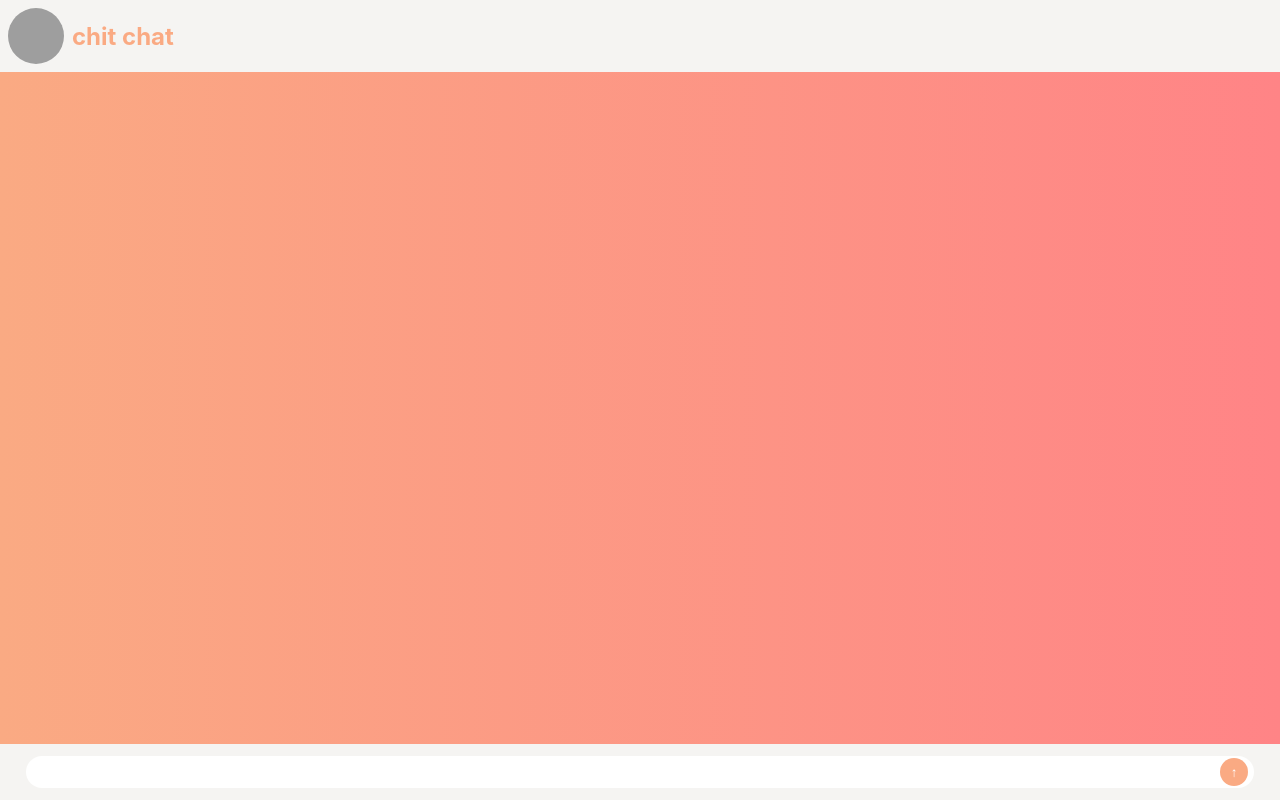
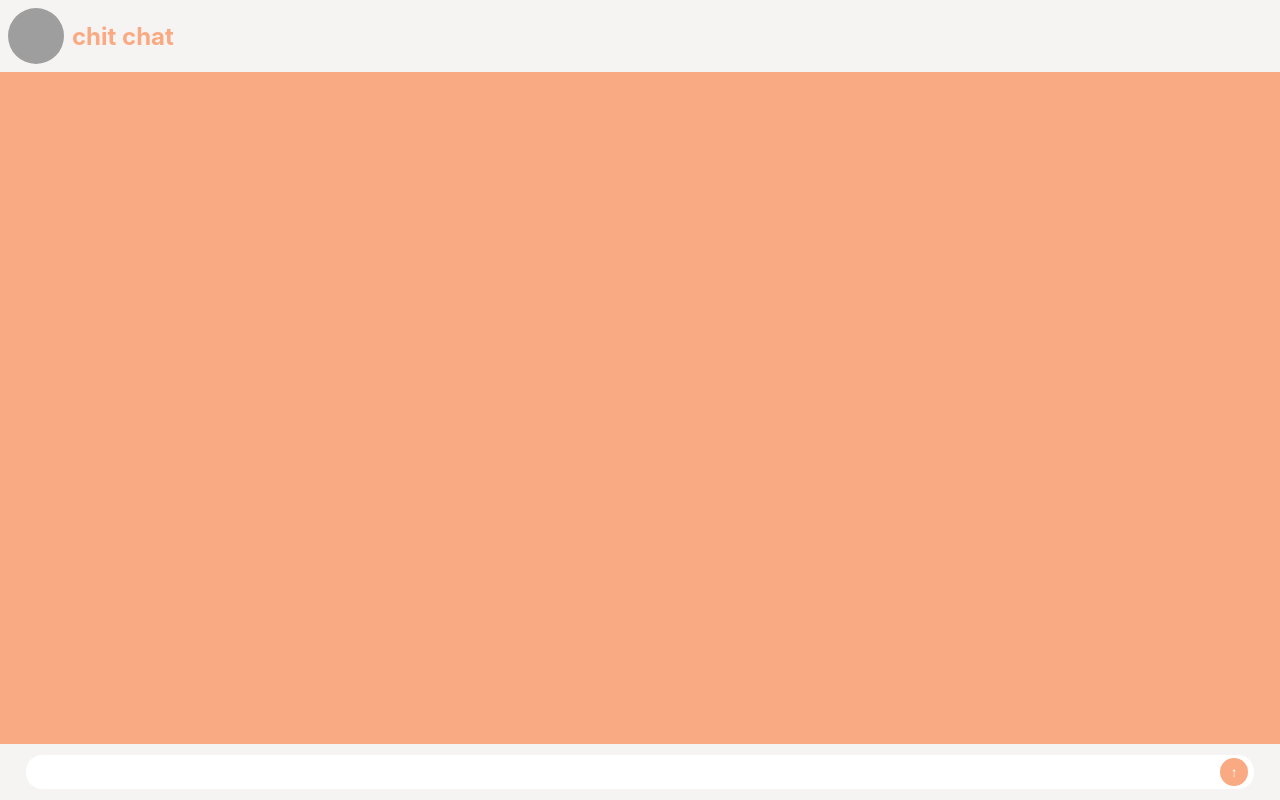
Before and after one commit to mileenaros/hcde-438, a React (Create React App) app in the folder chatter/: page / in a window 1280 px wide. Built offline with nearby package versions, Linux system fonts and the light colour scheme; grey boxes are pictures that could not be loaded.

Commit message:
message bubble

```diff
--- a/chatter/src/App.css
+++ b/chatter/src/App.css
@@ -1,5 +1,5 @@
 .App {
-  background-image: linear-gradient(to right, #faaa83, #ff8486);
+  background-color: #faaa83;
   height: 100vh;
   display: flex;
   flex-direction: column;
@@ -31,11 +31,3 @@
   font-size: 1.5rem;
   margin-left: 0.5rem;
 }
-
-.byline {
-  color: #faaa83;
-  font-weight: bold;
-  font-size: 0.5rem;
-  margin-top: 0.7rem;
-  margin-left: 0.5rem;
-}
--- a/chatter/src/TextInput.css
+++ b/chatter/src/TextInput.css
@@ -9,13 +9,14 @@
   }
 
   .text-input {
-    width: 95%;
+    width: 100%;
     height: 2rem;
     border-radius: 1rem;
     border: none;
     margin: 0 2%;
-    padding: 0 0.5%;
-    position: absolute;
+    padding-left: 0.5rem;
+    padding-right: 0;
+    /* position: absolute; */
   }
 
   .send {
```
